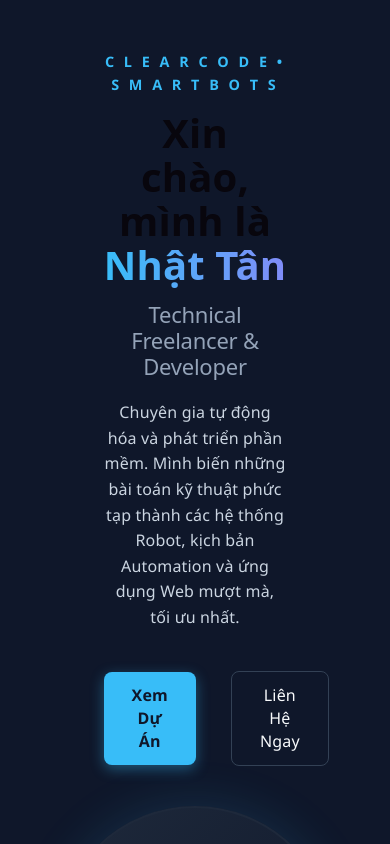
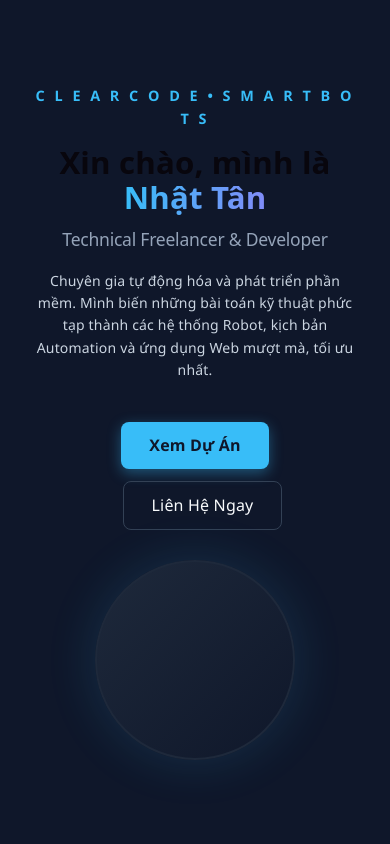
Before and after one commit to Nhattan1234/Nhattan1234.github.io, a React (Vite) app: page / in a window 390 px wide. Shown: the top 844 px of the page. Built offline with nearby package versions, Linux system fonts and the light colour scheme.

Commit message:
fix lỗi giao diện điện thoại

```diff
--- a/src/components/Contact.css
+++ b/src/components/Contact.css
@@ -159,8 +159,33 @@
 
 /* Responsive mobile */
 @media (max-width: 640px) {
-  .form-row, .contact-grid {
+  .contact-title {
+    font-size: 1.8rem;
+  }
+
+  .form-row {
+    flex-direction: column;
+    gap: 20px;
+  }
+
+  .contact-grid {
     grid-template-columns: 1fr;
+    gap: 15px;
+  }
+
+  .contact-card {
+    padding: 15px;
+  }
+
+  .contact-value {
+    font-size: 0.9rem;
+    word-break: break-all;
+    overflow-wrap: anywhere;
+  }
+
+  .footer-content {
     flex-direction: column;
+    gap: 8px;
+    text-align: center;
   }
 }
--- a/src/components/Hero.css
+++ b/src/components/Hero.css
@@ -133,7 +133,7 @@
 /* Responsive: Tự động co lại thành một cột khi xem trên điện thoại */
 @media (max-width: 768px) {
   .hero-container {
-    flex-direction: column-reverse; /* Đẩy ảnh lên trên chữ */
+    flex-direction: column-reverse;
     text-align: center;
     margin-top: 50px;
   }
@@ -147,6 +147,9 @@
     justify-content: center;
   }
   .title {
-    font-size: 2.8rem;
+    font-size: clamp(28px, 8vw, 2.8rem);
+  }
+  .subtitle {
+    font-size: clamp(16px, 4vw, 1.5rem);
   }
 }
--- a/src/index.css
+++ b/src/index.css
@@ -187,8 +187,14 @@ code {
 @media (max-width: 780px) {
   .hero-container {
     flex-direction: column !important;
-    gap: 40px !important;
-    max-width: 95% !important; /* Đt thì sát lề xíu cho có không gian */
+    gap: 30px !important;
+    max-width: 95% !important;
+    padding: 30px 0 !important;
+  }
+
+  .hero-content {
+    max-width: 100% !important;
+    width: 100% !important;
   }
 
   .hero-content,
@@ -201,21 +207,22 @@ code {
 
   .button-group {
     display: flex !important;
-    justify-content: flex-start !important; /* Chìa khóa để ép tụi nó sang trái đây nè */
+    justify-content: center !important;
     align-items: center !important;
-    gap: 20px !important; /* Khoảng cách 2 nút giãn ra tí cho sang */
+    gap: 12px !important;
     width: 100% !important;
     margin-top: 10px !important;
+    flex-wrap: wrap !important;
   }
 
   /* Trả lại size chữ vừa vặn cho điện thoại */
-  .hero-content .title { font-size: 40px !important; }
-  .hero-content .subtitle { font-size: 22px !important; }
-  .hero-content .description { font-size: 16px !important; }
+  .hero-content .title { font-size: clamp(28px, 8vw, 40px) !important; }
+  .hero-content .subtitle { font-size: clamp(16px, 4.5vw, 22px) !important; }
+  .hero-content .description { font-size: clamp(14px, 3.5vw, 16px) !important; }
 
   /* Thu nhỏ hình tròn trên điện thoại */
   .image-placeholder {
-    width: 280px !important;
-    height: 280px !important;
+    width: 200px !important;
+    height: 200px !important;
   }
 }
```
